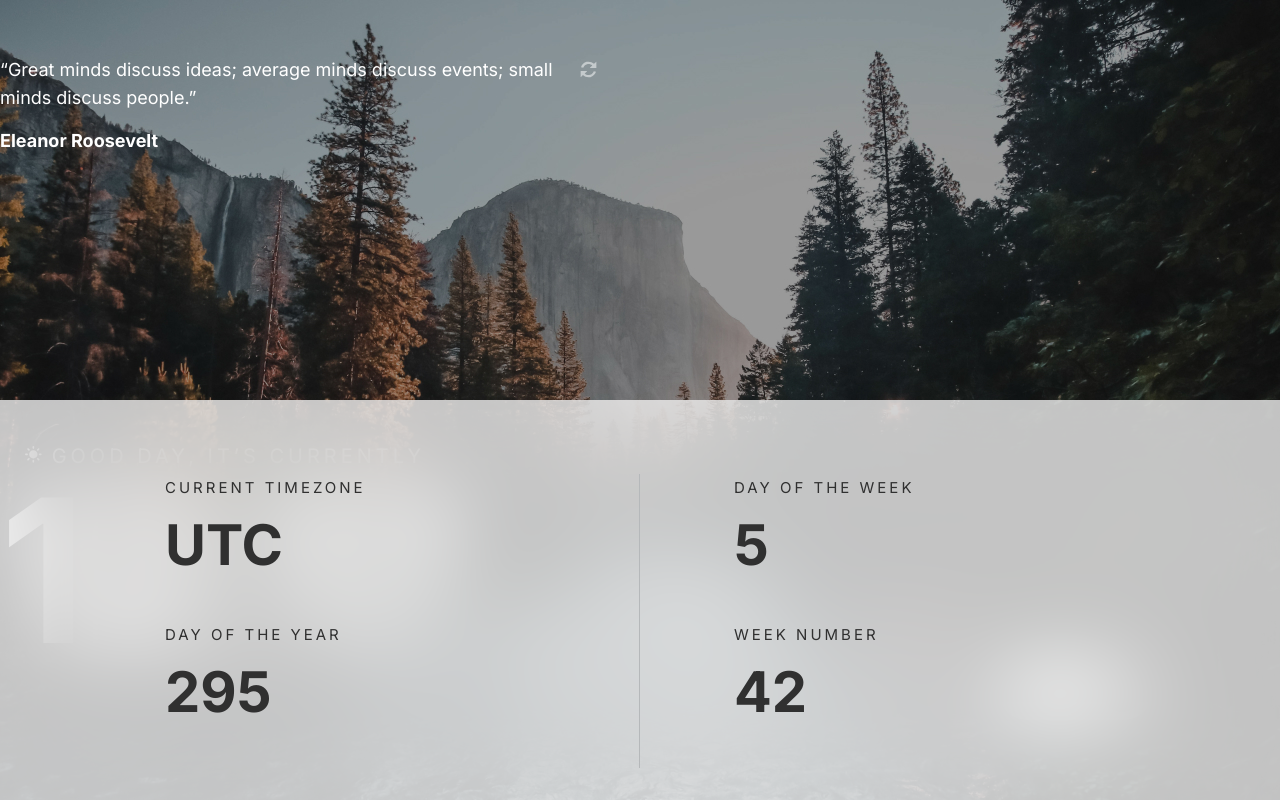
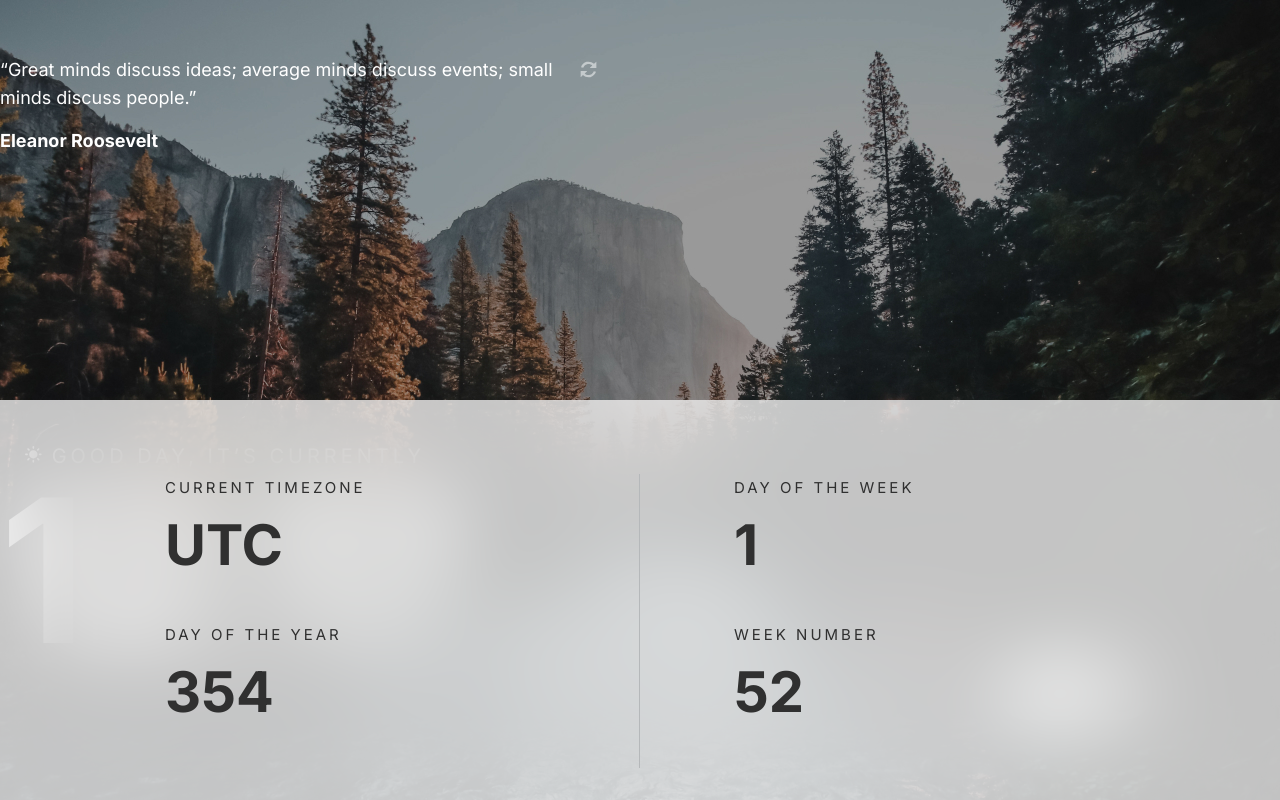
Before and after one commit to ana-saienko/digital-clock, a plain HTML site: page index.html in a window 1280 px wide. Drawn offline with Linux system fonts and the light colour scheme.

Commit message:
done js part of the modal TIME

```diff
--- a/index.html
+++ b/index.html
@@ -73,13 +73,13 @@
             <div class="modal__subtitle">CURRENT TIMEZONE</div>
             <div class="modal__info" id="current-timezone">Europe/London</div>
             <div class="modal__subtitle">Day of the year</div>
-            <div class="modal__info">295</div>
+            <div class="modal__info" id="day-week">295</div>
           </div>
           <div class="modal__right">
             <div class="modal__subtitle">Day of the week</div>
-            <div class="modal__info">5</div>
+            <div class="modal__info" id="day-one-week">5</div>
             <div class="modal__subtitle">Week number</div>
-            <div class="modal__info">42</div>
+            <div class="modal__info" id="week-num">42</div>
           </div>
         </div>
       </div>
--- a/js/modal-details.js
+++ b/js/modal-details.js
@@ -14,3 +14,28 @@ if (btnMore) {
 
 const timezone = Intl.DateTimeFormat().resolvedOptions().timeZone;
 document.getElementById("current-timezone").innerHTML = `${timezone}`;
+
+// Day of the year
+
+var now = new Date();
+var start = new Date(now.getFullYear(), 0, 0);
+var diff = (now - start) + ((start.getTimezoneOffset() - now.getTimezoneOffset()) * 60 * 1000);
+var oneDay = 1000 * 60 * 60 * 24;
+var day = Math.floor(diff / oneDay);
+
+document.getElementById("day-week").innerHTML = `${day}`;
+
+let dayWeek = now.getDay();
+document.getElementById("day-one-week").innerHTML = `${dayWeek}`;
+
+// Week num
+
+function getNumberOfWeek() {
+	const today = new Date();
+	const firstDayOfYear = new Date(today.getFullYear(), 0, 1);
+	const pastDaysOfYear = (today - firstDayOfYear) / 86400000;
+	return Math.ceil((pastDaysOfYear + firstDayOfYear.getDay() + 1) / 7);
+}
+let weekYear = getNumberOfWeek();
+
+document.getElementById("week-num").innerHTML = `${weekYear}`;
```
